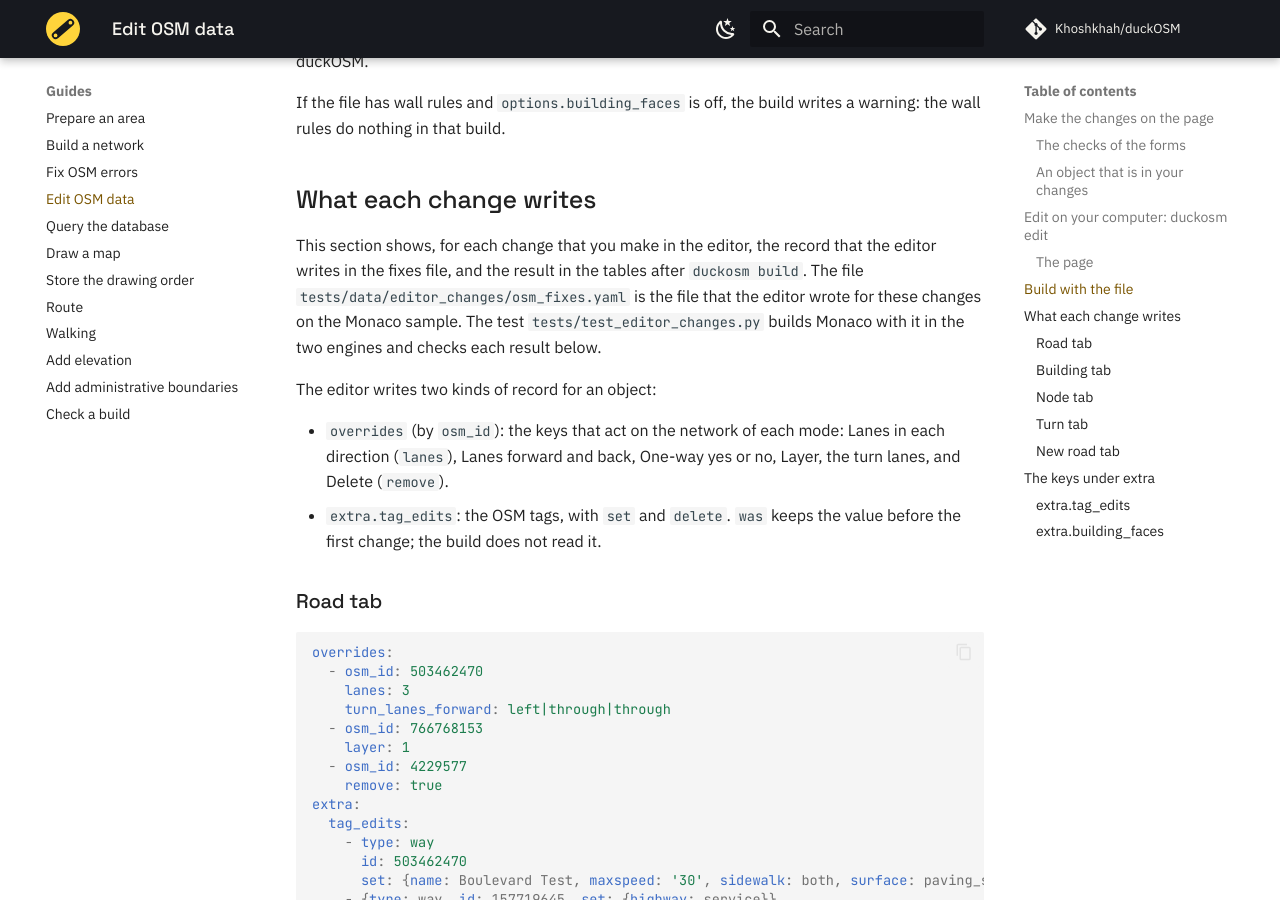
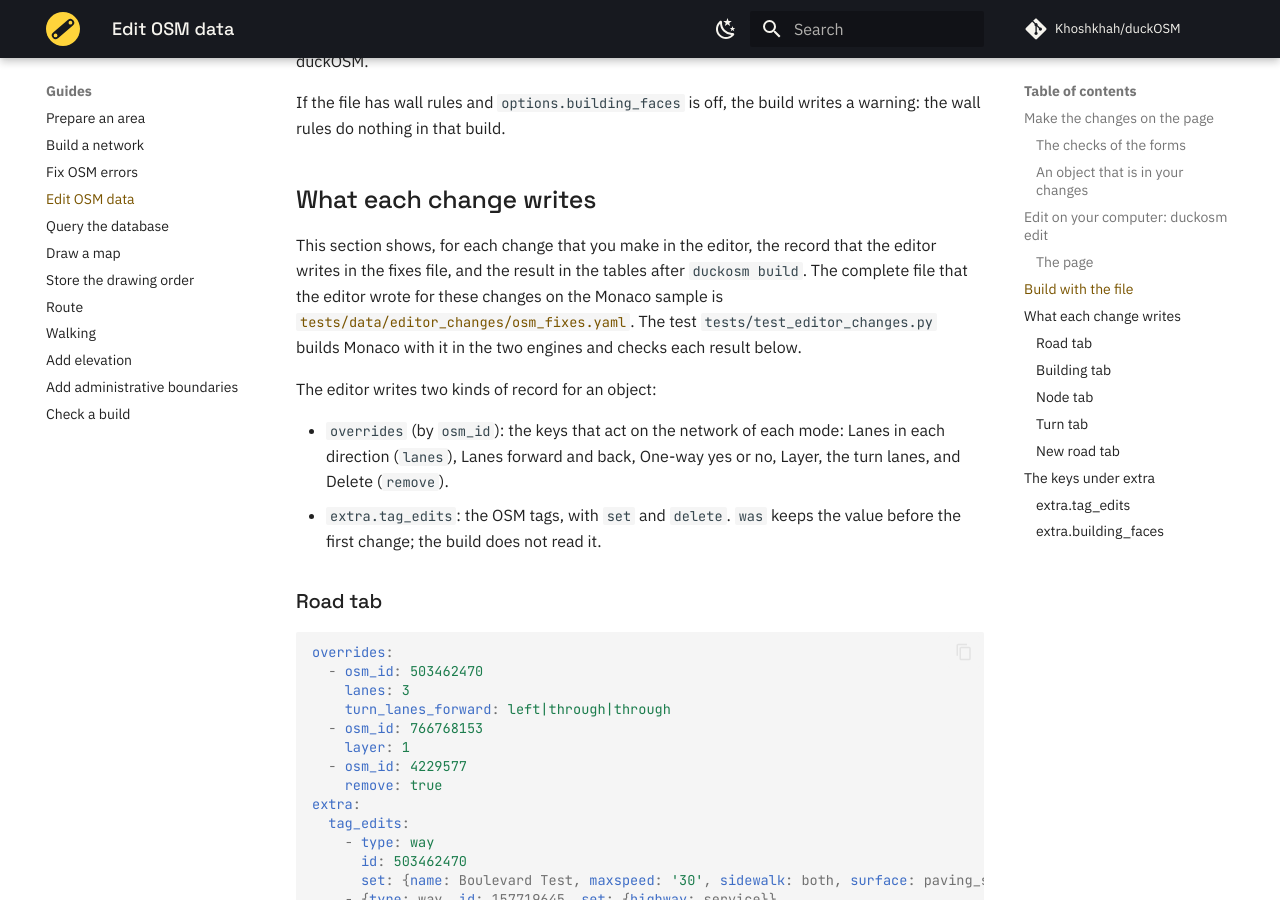
Before and after one commit to Khoshkhah/duckOSM, an MkDocs documentation site: the page built from docs/guides/edit-osm-data.md, in a window 1280 px wide and 900 px high, scrolled down 7178 px. Built offline with MkDocs 1.6.1 and Material for MkDocs 9.7.7, drawn with Linux system fonts in a browser that asks for light colours; comment, search, counter and statistics services are not loaded.

Commit message:
Docs: the access tags in place of exclude_modes, and the full fixes file
- fix-osm-errors.md: exclude_modes is a rule of duckOSM, not OSM data. The
  editor writes the tags motor_vehicle, foot or bicycle with the value no
  in its place, which give the same networks.
- edit-osm-data.md: "What each change writes" links to the complete file
  that the editor wrote (tests/data/editor_changes/osm_fixes.yaml).

Co-Authored-By: Claude Opus 5.5 <noreply@anthropic.com>

```diff
--- a/docs/guides/edit-osm-data.md
+++ b/docs/guides/edit-osm-data.md
@@ -166,8 +166,8 @@ If the file has wall rules and `options.building_faces` is off, the build writes
 ## What each change writes
 
 This section shows, for each change that you make in the editor, the record that the editor writes in the fixes file, and the result
-in the tables after `duckosm build`. The file `tests/data/editor_changes/osm_fixes.yaml` is the file that the editor wrote for these
-changes on the Monaco sample. The test `tests/test_editor_changes.py` builds Monaco with it in the two engines and checks each result
+in the tables after `duckosm build`. The complete file that the editor wrote for these changes on the Monaco sample is
+[`tests/data/editor_changes/osm_fixes.yaml`](https://github.com/Khoshkhah/duckOSM/blob/main/tests/data/editor_changes/osm_fixes.yaml). The test `tests/test_editor_changes.py` builds Monaco with it in the two engines and checks each result
 below.
 
 The editor writes two kinds of record for an object:
```
Also changed, not shown: docs/guides/fix-osm-errors.md (+1 -1 lines).
